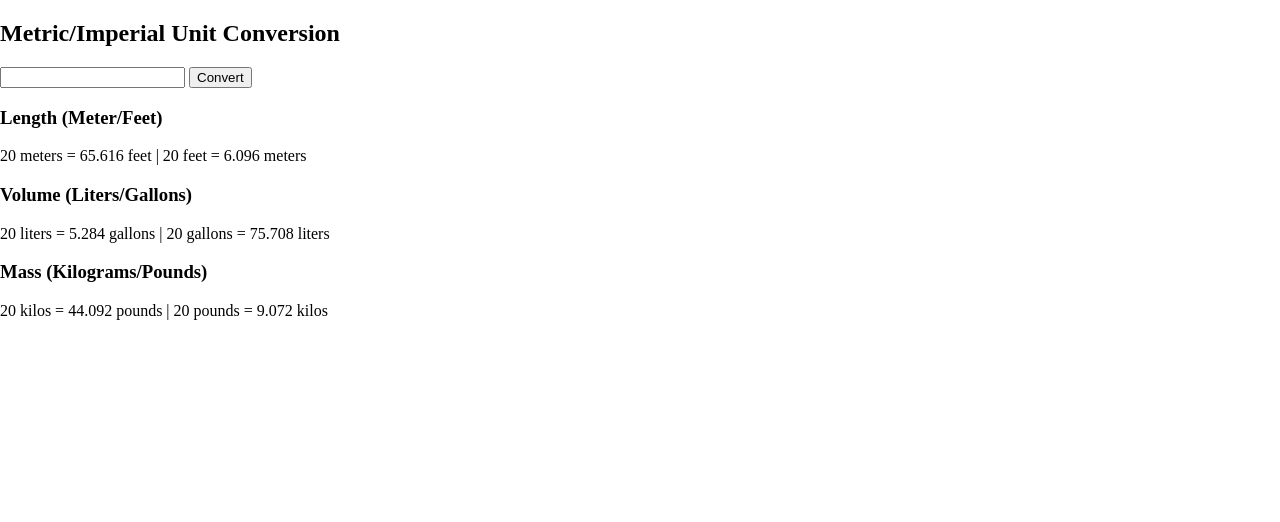
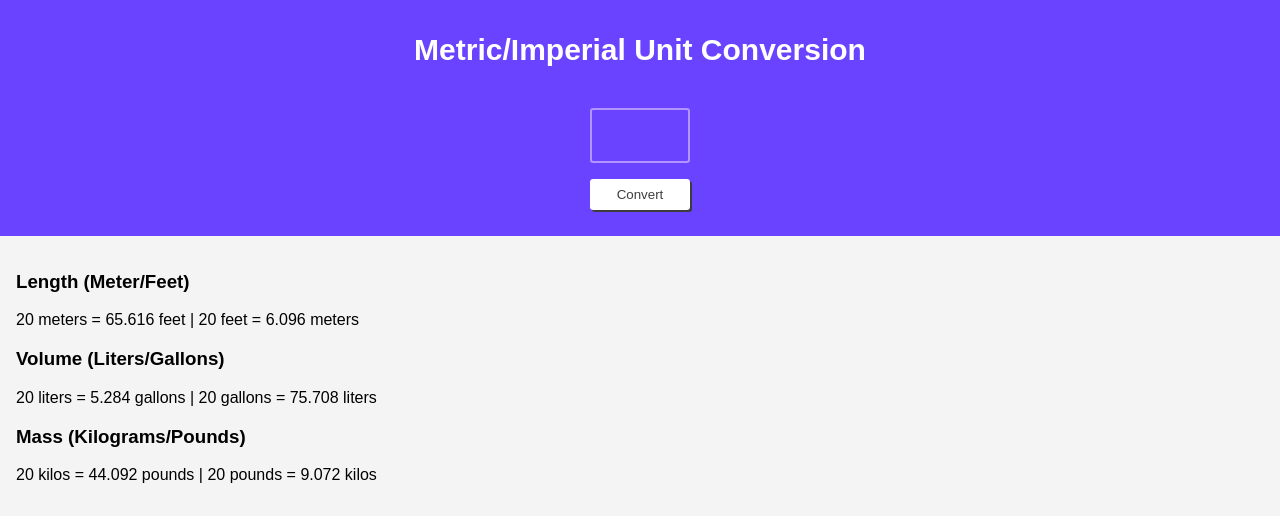
Before and after one commit to Abh1shekB1sht/Unit-Convertor, a website built with Vite: page index.html in a window 1280 px wide. Built offline with nearby package versions, Linux system fonts and the light colour scheme.

Commit message:
Added Style to Webpage

```diff
--- a/index.css
+++ b/index.css
@@ -1,3 +1,73 @@
 body {
     margin: 0;
+    font-family: sans-serif;
 }
+
+.header {
+    color: #FFFFFF;
+    background-color: #6943FF;
+    height: 220px;
+    padding: 0.5rem;
+    text-align: center;
+}
+
+.heading {
+    font-size: 30px;
+    font-weight: bold;
+}
+
+.head-section {
+    display: flex;
+    flex-direction: column;
+    margin: auto;
+    width: 100px;
+}
+
+#input-text {
+    display: border-box;
+    margin: 1rem 0;
+    padding: 0.2rem;
+    color: #FFFFFF;
+    background-color: #6943FF;
+    border: 2px solid #B295FF;
+    border-radius: 0.2rem;
+    text-align: center;
+    font-size: 40px;
+}
+
+.convert-btn {
+    padding: 0.5rem;
+    border: none;
+    border-radius: 0.2rem;
+    color: #3D3D3D;
+    background-color: #FFFFFF;
+    font-weight: medium;
+    box-shadow: 2px 2px;
+    cursor: pointer;
+}
+
+.main {
+    padding: 1rem;
+    background-color: #F4F4F4F4;
+}
+
+.main div {
+    text-align: center;
+    width: 450px;
+    margin: 0 auto;
+}
+
+.main div section {
+    margin: 1rem 0;
+    padding: 1.5rem;
+    border-radius: 1rem;
+    background-color: #FFFFFF;
+}
+
+.main div section h3 {
+    color: #5A537B;
+}
+
+.main div section p {
+    color: #353535;
+}
```
